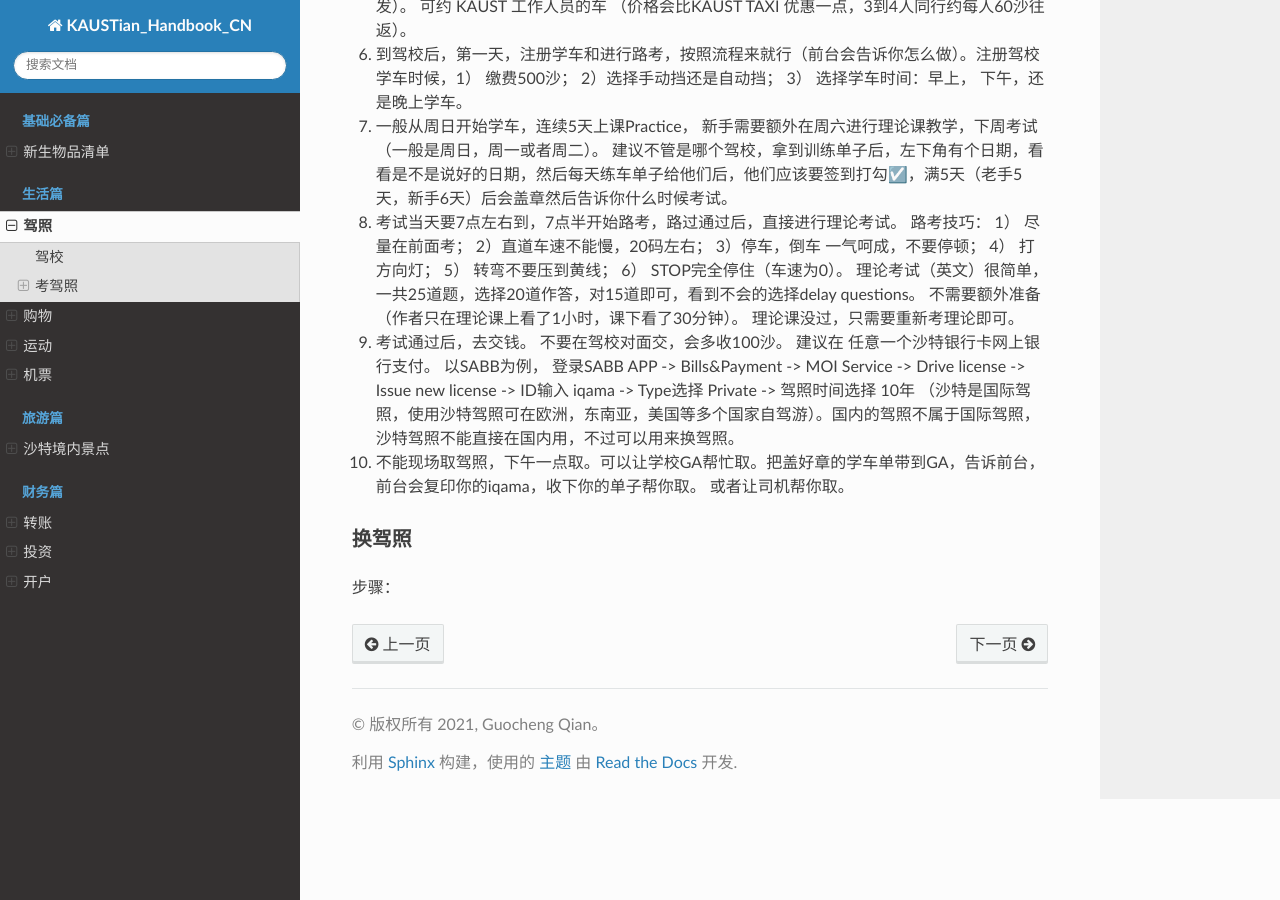
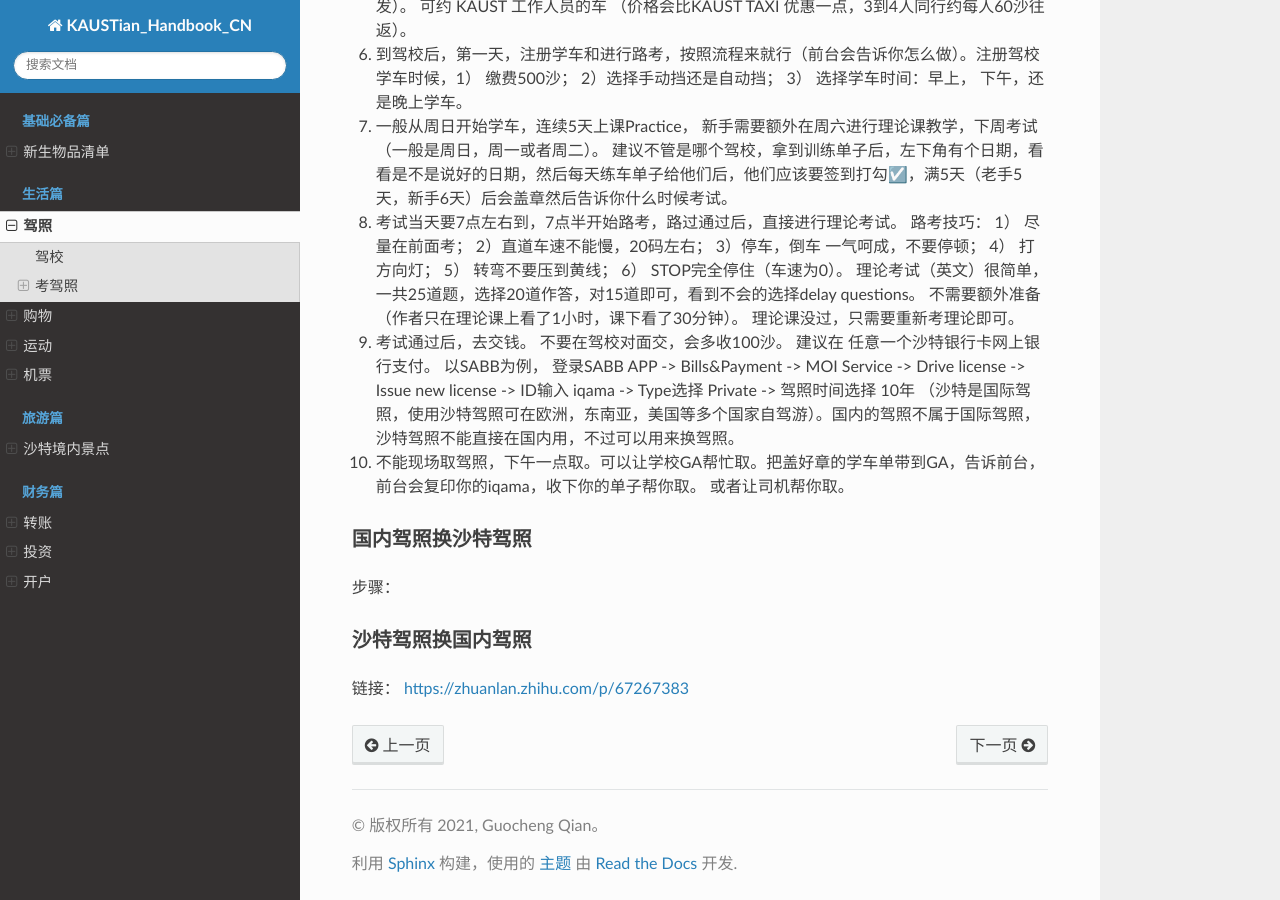
Before and after one commit to guochengqian/KAUSTian_Handbook_CN, a Sphinx documentation site: the page built from docs/content/life/drive.rst, in a window 1280 px wide and 900 px high, scrolled down 704 px. Built offline with Sphinx 7.4.7 and the Read the Docs theme 2.0.0, drawn with Linux system fonts in a browser that asks for light colours.

Commit message:
换驾照

```diff
--- a/docs/content/life/drive.rst
+++ b/docs/content/life/drive.rst
@@ -33,7 +33,13 @@
 10. 不能现场取驾照，下午一点取。可以让学校GA帮忙取。把盖好章的学车单带到GA，告诉前台，前台会复印你的iqama，收下你的单子帮你取。 或者让司机帮你取。
 
 
-换驾照
-^^^^^^^^^^^
+国内驾照换沙特驾照
+^^^^^^^^^^^^^^^^^^^^
 
 步骤：
+
+
+沙特驾照换国内驾照
+^^^^^^^^^^^^^^^^^^^
+
+链接： https://zhuanlan.zhihu.com/p/67267383
```
